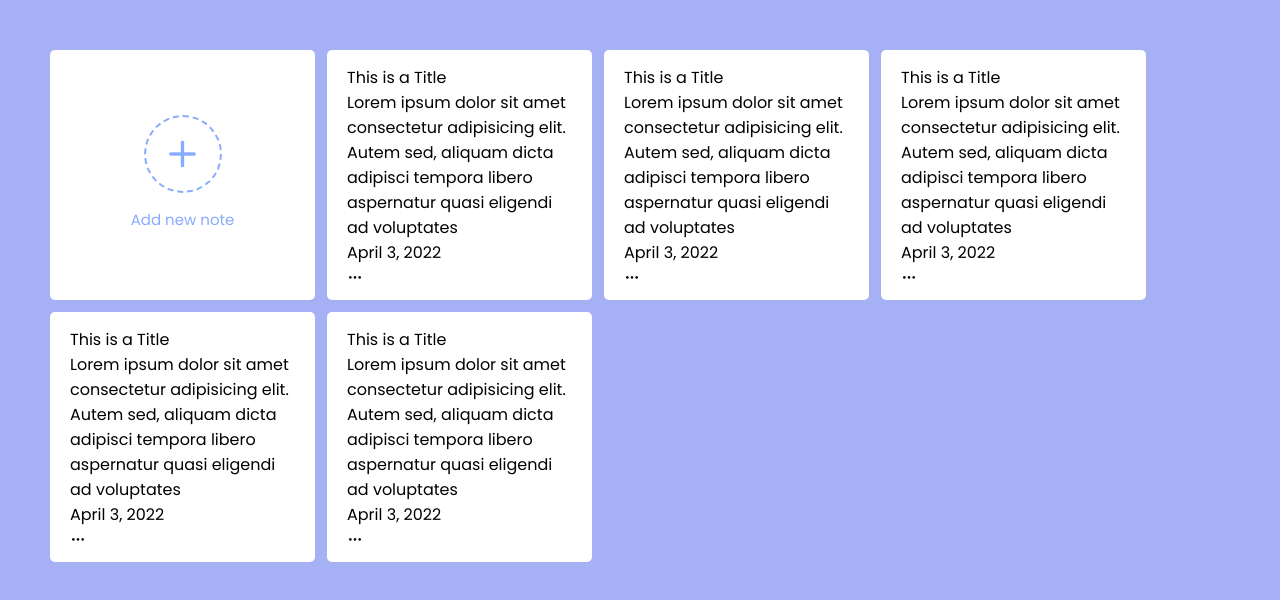
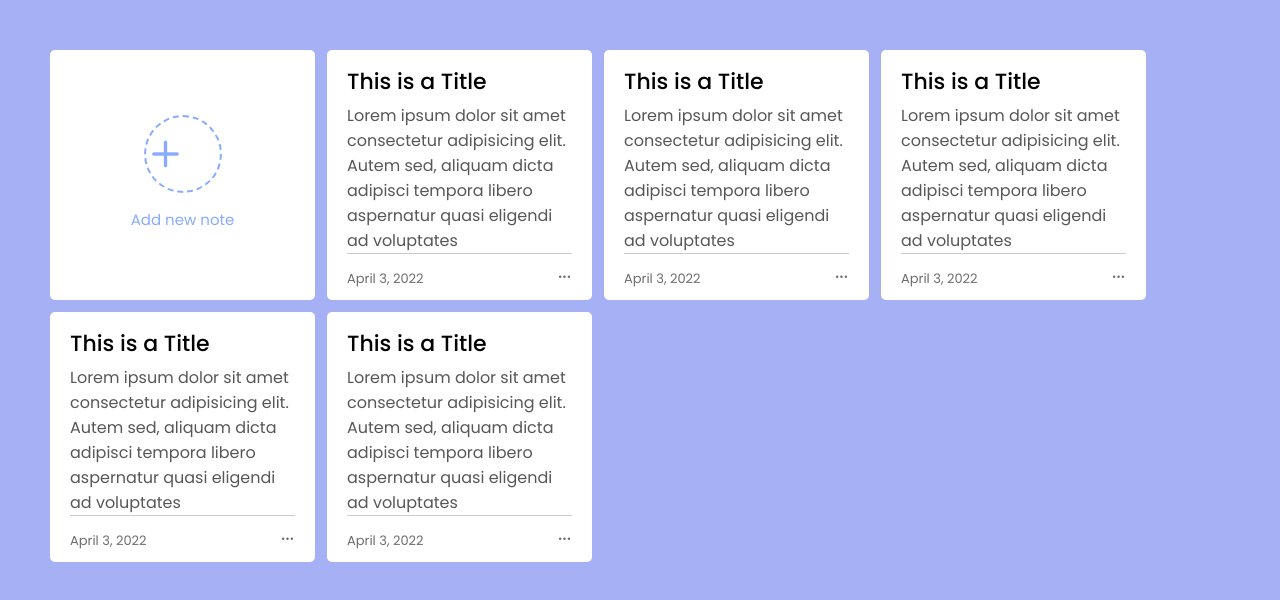
Before and after one commit to Lcapps56/3-JS-frontend, a plain HTML site: page Notes app/index.html in a window 1280 px wide. Drawn offline with nearby package versions, Linux system fonts and the light colour scheme.

Commit message:
good stopping point

```diff
--- a/Notes app/index.html
+++ b/Notes app/index.html
@@ -21,9 +21,22 @@
             </div>
             <div class="bottom-content">
                 <span>April 3, 2022</span>
-            </div>
                 <div class="settings">
                     <i class="uil uil-ellipsis-h"></i>
+                </div>
+            </div>
+
+        </li>
+        <li class="note">
+            <div class="details">
+                <p>This is a Title</p>
+                <span>Lorem ipsum dolor sit amet consectetur adipisicing elit. Autem sed, aliquam dicta adipisci tempora libero aspernatur quasi eligendi ad voluptates </span>
+            </div>
+            <div class="bottom-content">
+                <span>April 3, 2022</span>
+                <div class="settings">
+                    <i class="uil uil-ellipsis-h"></i>
+                </div>
             </div>
         </li>
         <li class="note">
@@ -33,9 +46,9 @@
             </div>
             <div class="bottom-content">
                 <span>April 3, 2022</span>
-            </div>
                 <div class="settings">
                     <i class="uil uil-ellipsis-h"></i>
+                </div>
             </div>
         </li>
         <li class="note">
@@ -45,9 +58,9 @@
             </div>
             <div class="bottom-content">
                 <span>April 3, 2022</span>
-            </div>
                 <div class="settings">
                     <i class="uil uil-ellipsis-h"></i>
+                </div>
             </div>
         </li>
         <li class="note">
@@ -57,21 +70,12 @@
             </div>
             <div class="bottom-content">
                 <span>April 3, 2022</span>
-            </div>
                 <div class="settings">
                     <i class="uil uil-ellipsis-h"></i>
+                    <ul class="menu">
+
+                    </ul>
                 </div>
-        </li>
-        <li class="note">
-            <div class="details">
-                <p>This is a Title</p>
-                <span>Lorem ipsum dolor sit amet consectetur adipisicing elit. Autem sed, aliquam dicta adipisci tempora libero aspernatur quasi eligendi ad voluptates </span>
-            </div>
-            <div class="bottom-content">
-                <span>April 3, 2022</span>
-            </div>
-            <div class="settings">
-                <i class="uil uil-ellipsis-h"></i>
             </div>
         </li>
     </div>
--- a/Notes app/styles/style.css
+++ b/Notes app/styles/style.css
@@ -21,12 +21,14 @@ body{
     border-radius: 5px;
     padding: 15px 20px 20px;
 }
-.add-box, .icon{
+.add-box, .icon, .bottom-content{
     display: flex;
     align-items: center;
+    justify-content: space-between ;
+}
+.add-box{
     justify-content: center;
     flex-direction: column;
-
 }
 .add-box .icon{
     border: dashed 2px #88ABFF;
@@ -37,14 +39,36 @@ body{
     font-size: 40px;
     cursor: pointer;
 }
+.wrapper .note{
+    display: flex;
+    justify-content: space-between;
+    flex-direction: column;
+}
 .add-box p{
     color: #88ABFF;
     margin-top: 15px;
     font-size: 15px;
 }
-.note{
-
+.note p{
+    font-size: 22px;
+    font-weight: 500;
 }
-.note .details{
-
+.note span{
+    display: block;
+    margin-top: 5px;
+    color: #575757;
+    font-size: 16px;
 }
+.note .bottom-content{
+    padding-top: 10px;
+    border-top: 1px solid #ccc;
+}
+.bottom-content span{
+    color: #6d6d6d;
+    font-size: 13px;
+}
+.bottom-content .settings i {
+    color: #6d6d6d;
+    font-size: 15px;
+    cursor: pointer;
+}
```
Lines whose indentation alone changed are shown as unchanged.
